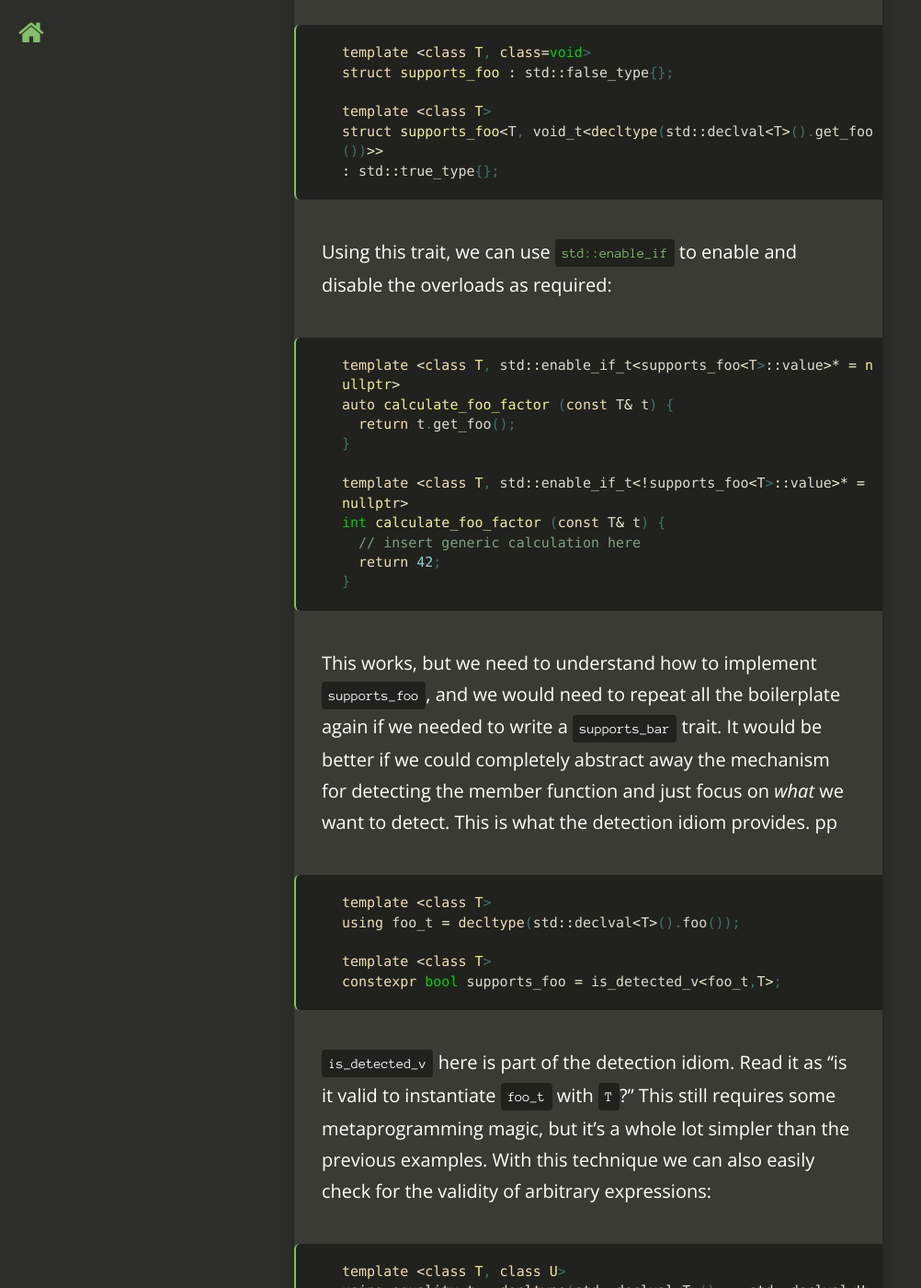
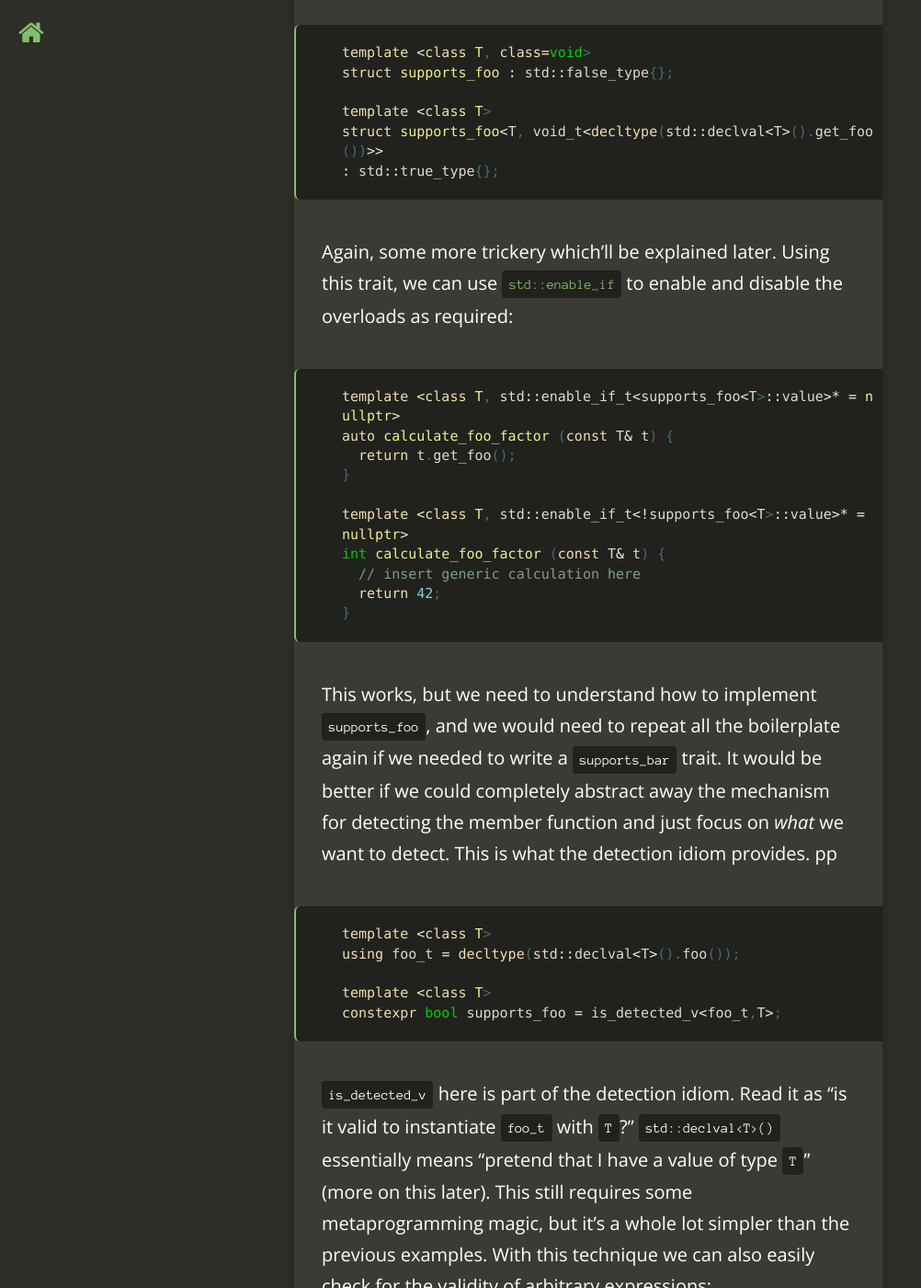
Before and after one commit to TartanLlama/tartanllama.github.io, a Jekyll site: the page built from _posts/2017-09-14-detection-idiom.md, in a window 1280 px wide and 1400 px high, scrolled down 3451 px. Shown: the whole window at 92% size, without its empty margins (0-1002 px from the left). Built offline with Jekyll 4.4.1, drawn with Linux system fonts in a browser that asks for light colours; nearby versions of some CDN libraries; comment, search, counter and statistics services are not loaded; some of the changed text lies outside the part shown.

Commit message:
More detection stuff

```diff
--- a/_posts/2017-09-14-detection-idiom.md
+++ b/_posts/2017-09-14-detection-idiom.md
@@ -80,7 +80,7 @@
 }
 {% endhighlight %}
 
-Well, it works, but it's not exactly clear. What's the `int` and `...` there for? Why do we need an extra overload? The answers are not the important part here; what is important is that unless you've got a reasonable amount of metaprogramming experience, this is pretty arcane.
+Well, it works, but it's not exactly clear. What's the `int` and `...` there for? What's `std::declval`? Why do we need an extra overload? The answers are not the important part here; what is important is that unless you've got a reasonable amount of metaprogramming experience, this is pretty arcane.
 
 The code could be improved by abstracting out the check for the presence of the member function into its own metafunction:
 
@@ -93,7 +93,7 @@
 : std::true_type{};
 {% endhighlight %}
 
-Using this trait, we can use [`std::enable_if`](http://en.cppreference.com/w/cpp/types/enable_if) to enable and disable the overloads as required:
+Again, some more trickery which'll be explained later. Using this trait, we can use [`std::enable_if`](http://en.cppreference.com/w/cpp/types/enable_if) to enable and disable the overloads as required:
 
 {% highlight cpp %}
 template <class T, std::enable_if_t<supports_foo<T>::value>* = nullptr>
@@ -118,7 +118,7 @@
 constexpr bool supports_foo = is_detected_v<foo_t,T>;
 {% endhighlight %}
 
-`is_detected_v` here is part of the detection idiom. Read it as "is it valid to instantiate `foo_t` with `T`?" This still requires some metaprogramming magic, but it's a whole lot simpler than the previous examples. With this technique we can also easily check for the validity of arbitrary expressions:
+`is_detected_v` here is part of the detection idiom. Read it as "is it valid to instantiate `foo_t` with `T`?" `std::declval<T>()` essentially means "pretend that I have a value of type `T`" (more on this later). This still requires some metaprogramming magic, but it's a whole lot simpler than the previous examples. With this technique we can also easily check for the validity of arbitrary expressions:
 
 {% highlight cpp %}
 template <class T, class U>
```
